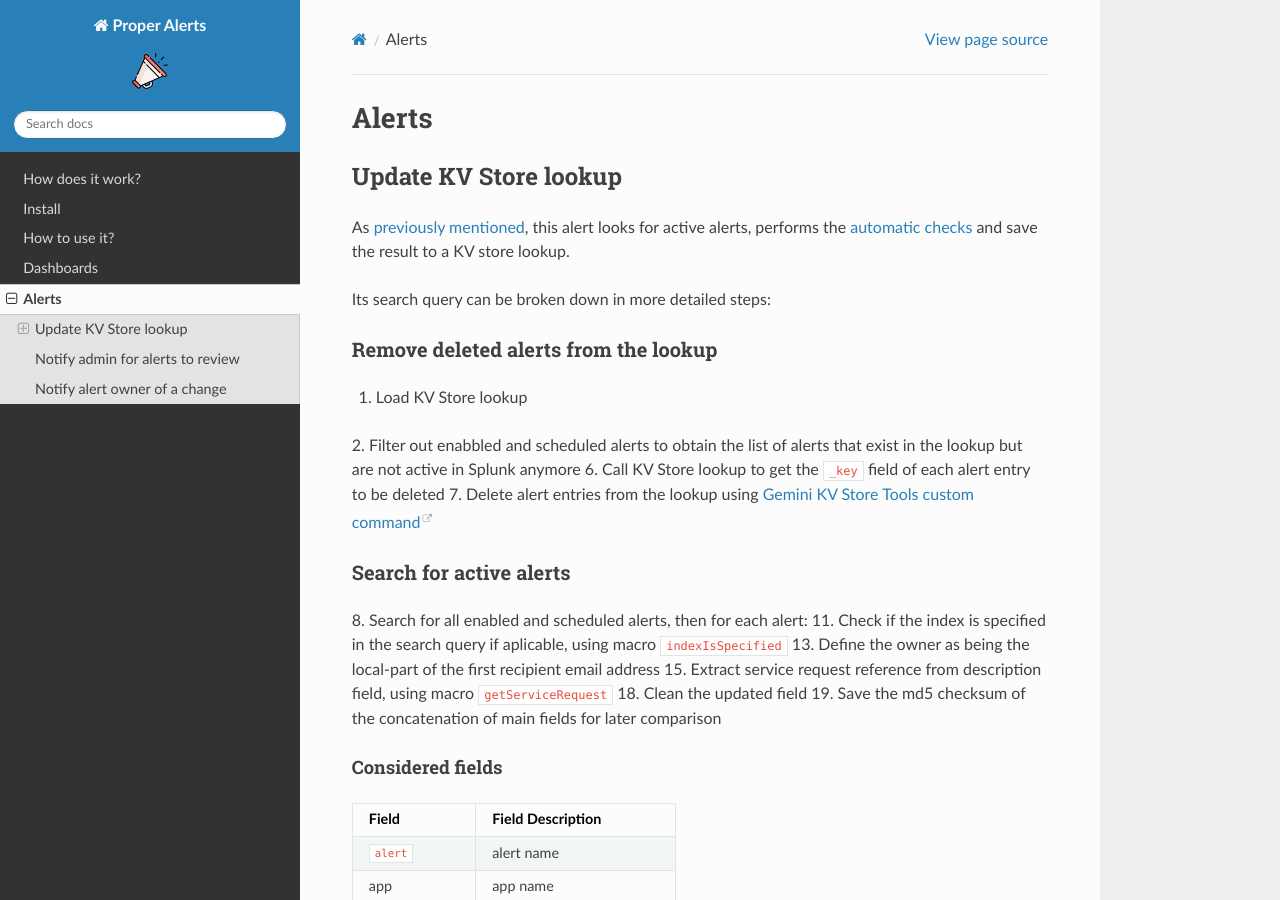
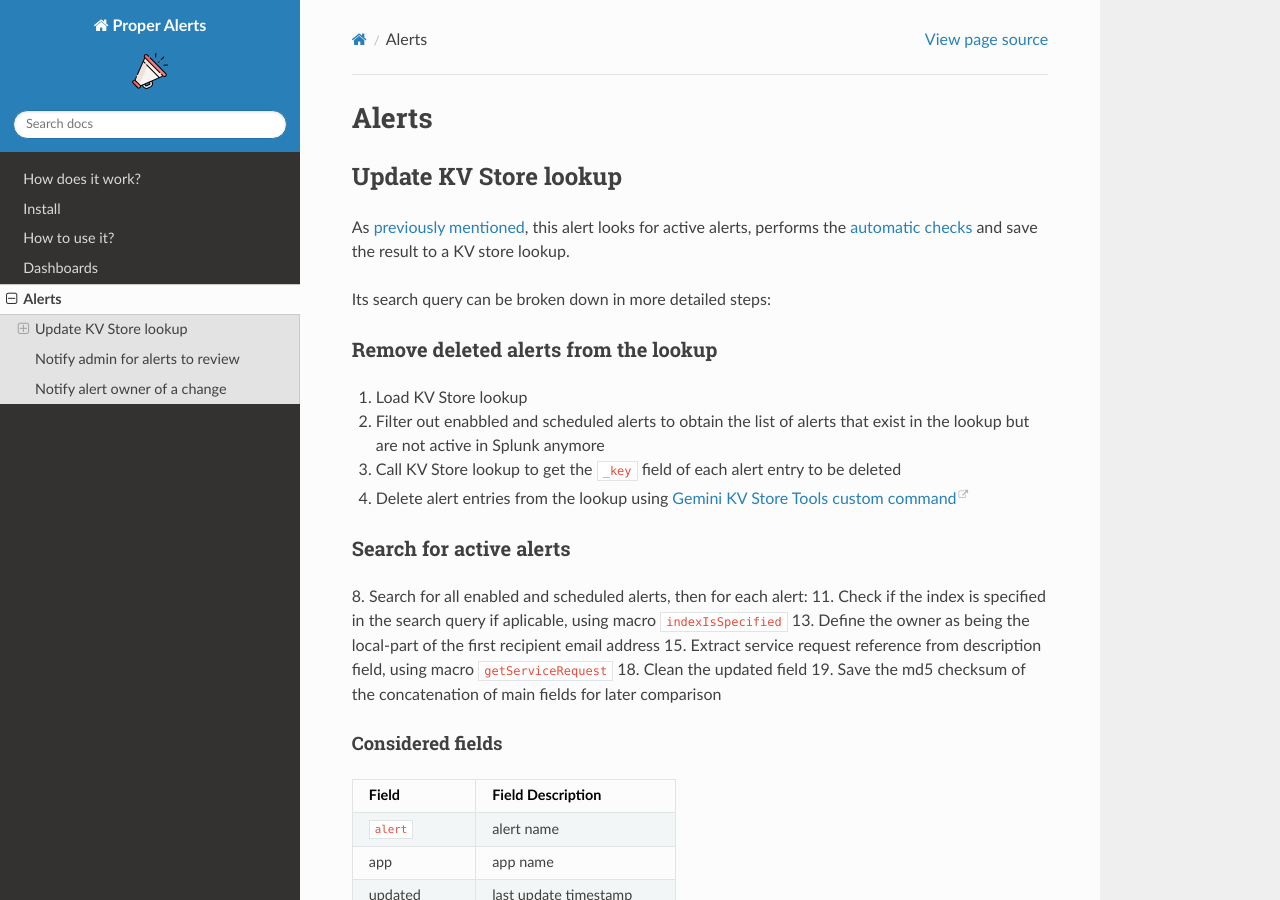
Before and after one commit to a-l-h/splunk-app-proper-alerts, a Sphinx documentation site: the page built from doc/alerts.rst, in a window 1280 px wide and 900 px high. Built offline with Sphinx 7.4.7 and the Read the Docs theme 2.0.0, drawn with Linux system fonts in a browser that asks for light colours.

Commit message:
Update alerts.rst

```diff
--- a/doc/alerts.rst
+++ b/doc/alerts.rst
@@ -12,9 +12,9 @@
 ------------------------------------------------
 
 1. Load KV Store lookup
-2. Filter out enabbled and scheduled alerts to obtain the list of alerts that exist in the lookup but are not active in Splunk anymore
-6. Call KV Store lookup to get the ``_key`` field of each alert entry to be deleted
-7. Delete alert entries from the lookup using `Gemini KV Store Tools custom command <https://splunkbase.splunk.com/app/3536/#/details>`_
+#. Filter out enabbled and scheduled alerts to obtain the list of alerts that exist in the lookup but are not active in Splunk anymore
+#. Call KV Store lookup to get the ``_key`` field of each alert entry to be deleted
+#. Delete alert entries from the lookup using `Gemini KV Store Tools custom command <https://splunkbase.splunk.com/app/3536/#/details>`_
 
 Search for active alerts
 ------------------------
```
